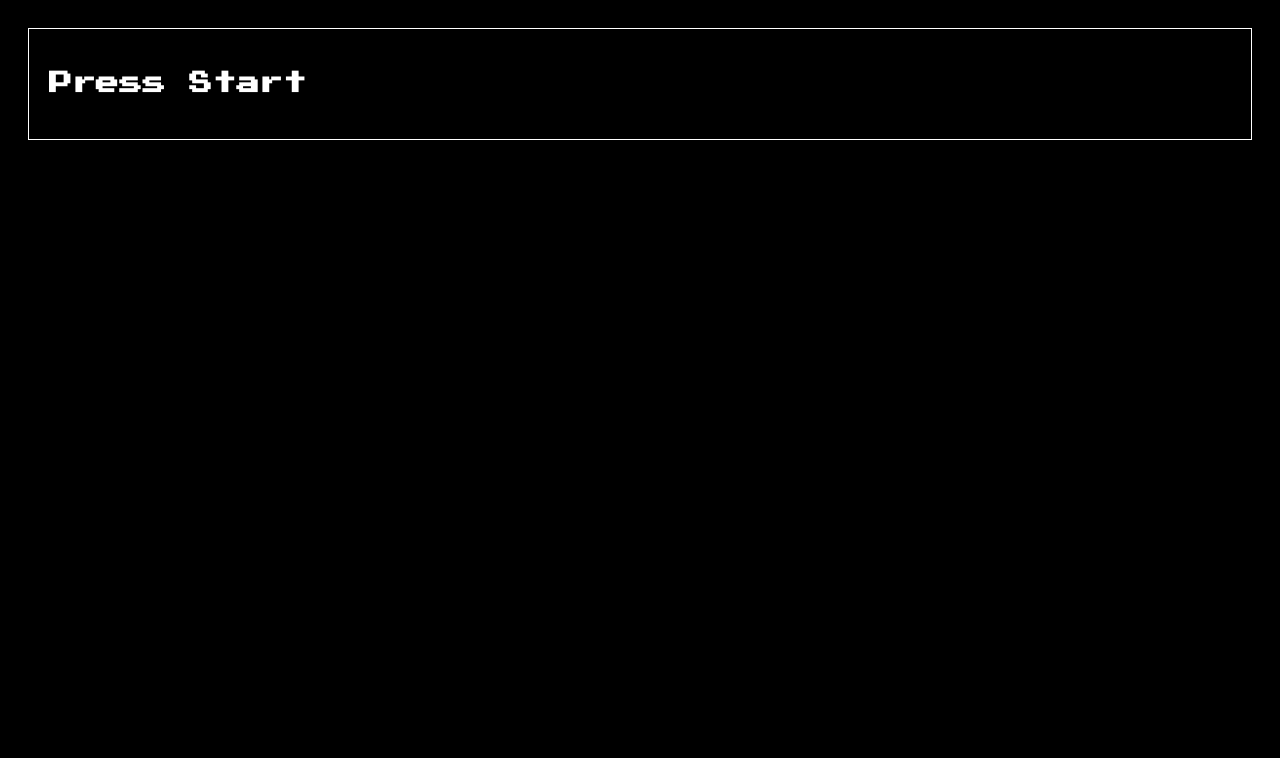
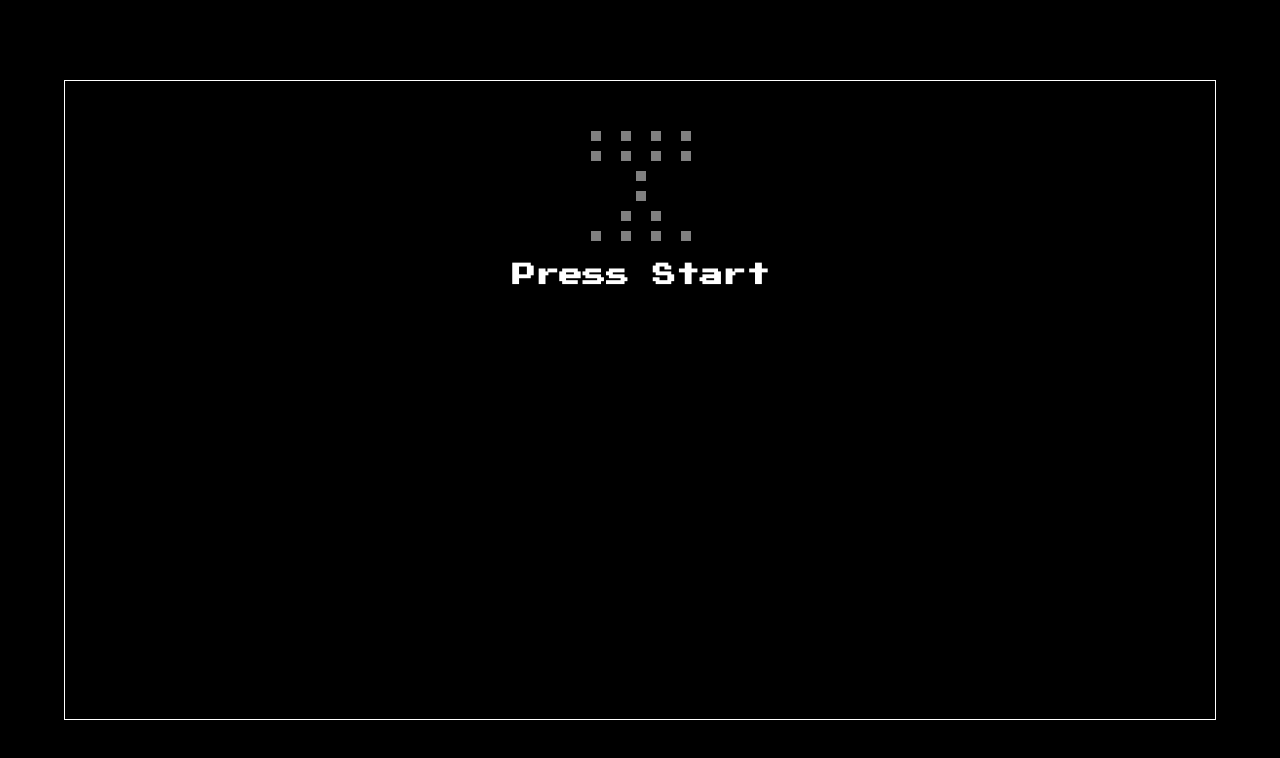
Before and after one commit to v42/press-start, a website: page index.html in a window 1280 px wide. Drawn offline with Linux system fonts and the light colour scheme; files that its build step writes are made by us from their sources.

Commit message:
gamepad! :D

```diff
--- a/index.html
+++ b/index.html
@@ -8,9 +8,37 @@
 <body>
 	<article>
 		<section>
+			<div class="gamepad">
+				<div class="dpad">
+					<div class="button up"></div>
+					<div class="button down"></div>
+					<div class="button left"></div>
+					<div class="button right"></div>
+				</div>
+				<div class="shoulder-buttons">
+					<div class="button lt"></div>
+					<div class="button lb"></div>
+					<div class="button rt"></div>
+					<div class="button rb"></div>
+				</div>
+				<div class="analogue left">
+					<div class="button leftStick"></div>
+				</div>
+				<div class="analogue right">
+					<div class="button rightStick"></div>
+				</div>
+				<div class="button start"></div>
+				<div class="button select"></div>
+				<div class="buttons-right">
+					<div class="button a"></div>
+					<div class="button b"></div>
+					<div class="button x"></div>
+					<div class="button y"></div>
+				</div>
+			</div>
 			<h1>Press Start</h1>
 		</section>
 	</article>
-	<script src="main.js"></script>
+	<script src="js/main.js"></script>
 </body>
 </html>
--- a/js/main.js
+++ b/js/main.js
@@ -0,0 +1,108 @@
+(function(){
+
+	var state = "start"
+	  , now = 0
+	  , time = 0
+	  , dt = 0
+	  , gamepad = {}
+	  , timer
+	  , buttons = {
+	  		a: 0
+	  	  , b: 1
+	  	  , x: 2
+	  	  , y: 3
+	  	  , lt: 4
+	  	  , rt: 5
+	  	  , lb: 6
+	  	  , rb: 7
+	  	  , select: 8
+	  	  , start: 9
+	  	  , leftStick: 10
+	  	  , rightStick: 11
+	  	  , up: 12
+	  	  , down: 13
+	  	  , left: 14
+	  	  , right: 15
+	  	}
+	  , domButtons = []
+	  , buttonList = ['a', 'b', 'x', 'y', 'lt', 'rt', 'select', 'start', 'leftStick', 'rightStick', 'up', 'down', 'left', 'right']
+
+	function init() {
+		gpMap()
+
+		heartbeat()
+		console.log("it's on! :)")
+	}
+
+
+	function gpMap() {
+		buttonList.map(function(btn) {
+			domButtons[btn] = document.querySelectorAll('.button.' + btn)[0]
+		})
+	}
+
+
+	var bacon = false
+
+	function updateGamepad() {
+		buttonList.map(function(btn) {
+			if(buttonPressed(btn)) {
+				domButtons[btn].className = "button pressed " + btn
+			} else {
+				domButtons[btn].className = "button " + btn
+			}
+			if(!bacon) console.log(domButtons[btn])
+		})
+		bacon = true
+	}
+
+	function buttonPressed (buttonName) {
+		var buttonId = buttons[buttonName]
+		return gamepad && gamepad.buttons[buttonId]
+	}
+
+	// <3 Weezer
+	// http://youtu.be/69vdVdYvYM0
+	function heartbeat() {
+		gamepad = navigator.webkitGetGamepads && navigator.webkitGetGamepads()[0]
+
+		now = new Date().getTime()
+		dt = now - (time || now)
+		time = now
+
+		updateGamepad()
+
+		switch(state) {
+			case "start":
+				pressStart()
+			break
+		}
+
+		requestAnimationFrame(heartbeat)
+	}
+
+	function pressStart() {
+		if(buttonPressed('start')) {
+			chageState('selectScreen')
+		}
+	}
+
+	function changeState(newState){
+		leaveCurrentState(newState)
+	}
+
+	function leaveCurrentStage(newState) {
+
+	}
+
+	function enterNewState(newState) {
+
+	}
+
+	window.onhashchange = function() {
+		var state = location.hash.replace('#/', '')
+		changeState(state)
+	}
+
+	init()
+})()
--- a/styl/main.styl
+++ b/styl/main.styl
@@ -1,18 +1,33 @@
 body
-	background: black
-	color: white
-	font: 20px "Press Start 2P"
-	padding: 20px
+    background: black
+    color: white
+    font-size: 2vw
+    padding: 10vh 5vw
+    margin: 0
+    overflow: hidden
+    font: 20px "Press Start 2P"
 
 article
-	padding: 20px
 	border: 1px solid white
-	width: 100%
-	height: 100%
+	width: 90vw
+	height: 80vh
+	padding: 5vh 5vw
 	box-sizing: border-box
 
 section
-	height: 100%
+	width: 80vw
+	height: 70vh
+	box-sizing: border-box
+	vertical-align: middle
+	text-align: center
+
+.button
+	display: inline-block
+	width: 10px
+	height: 10px
+	background: gray
+	&.pressed
+		background: red
 
 @font-face
 	font-family: "Press Start 2P"
```
Also changed, not shown: css/main.css.
